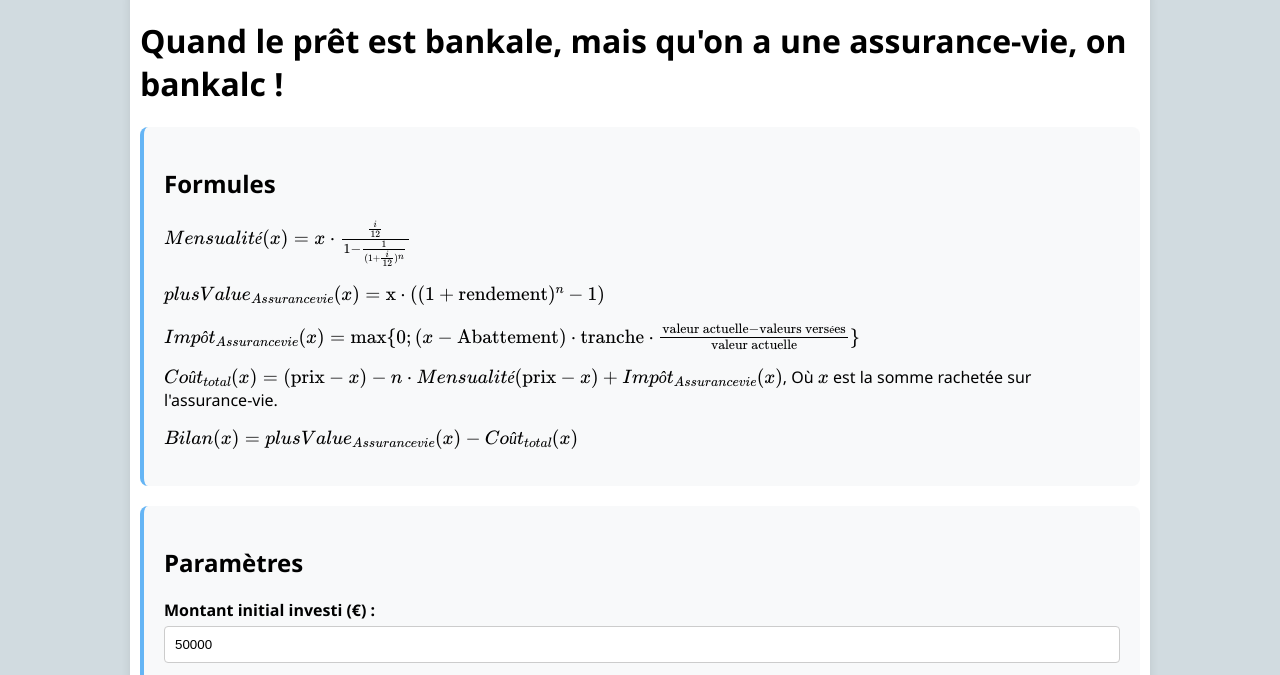
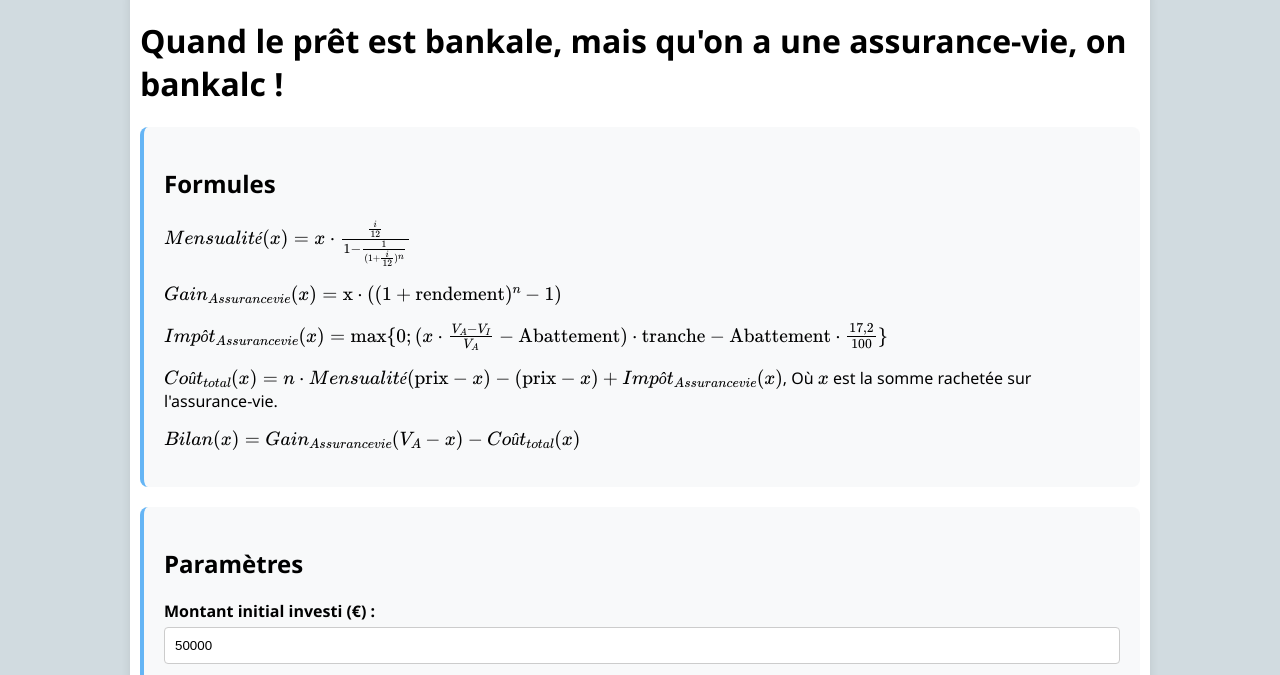
Before and after one commit to odysseu/bankalc, a plain HTML site: page index.html in a window 1280 px wide. Shown: the part 92-767 px from the top of the page. Drawn offline with nearby package versions, Linux system fonts and the light colour scheme.

Commit message:
Correction formules, mais pas des fonctions implémentées.

```diff
--- a/index.html
+++ b/index.html
@@ -39,10 +39,11 @@
         <div class="formula">
             <h2>Formules</h2>
             <p><span class="math">\( Mensualité(x) = x \cdot \frac{\frac{i}{12}}{1 - \frac{1}{(1 + \frac{i}{12})^{n}}} \)</span></p>
-            <p><span class="math">\( plus Value_{Assurance vie}(x) = \text{x} \cdot ((1 + \text{rendement})^{n} - 1) \)</span></p>
-            <p><span class="math">\( Impôt_{Assurance vie}(x) = \max\{0; (x - \text{Abattement}) \cdot \text{tranche} \cdot \frac{\text{valeur actuelle} - \text{valeurs versées}}{\text{valeur actuelle}}\} \)</span></p>
-            <p><span class="math">\( Coût_{total}(x) =  (\text{prix} - x) - n \cdot Mensualité(\text{prix} - x) + Impôt_{Assurance vie}(x) \)</span>, Où \( x \) est la somme rachetée sur l'assurance-vie.</p>
-            <p><span class="math">\( Bilan(x) = plus Value_{Assurance vie}(x) - Coût_{total}(x) \)</span></p>
+            <p><span class="math">\( Gain_{Assurance vie}(x) = \text{x} \cdot ((1 + \text{rendement})^{n} - 1) \)</span></p>
+            <!-- <p><span class="math">\( Impôt_{Assurance vie}(x) = \max\{0; (x - \text{Abattement}) \cdot \text{tranche} \cdot \frac{\text{valeur actuelle} - \text{valeurs versées}}{\text{valeur actuelle}}\} \)</span></p> -->
+            <p><span class="math">\( Impôt_{Assurance vie}(x) = \max\{0; (x \cdot \frac{V_{A} - V_{I}}{V_{A}} - \text{Abattement}) \cdot \text{tranche} - \text{Abattement} \cdot \frac{17,2}{100}\} \)</span></p>
+            <p><span class="math">\( Coût_{total}(x) = n \cdot Mensualité(\text{prix} - x) - (\text{prix} - x) + Impôt_{Assurance vie}(x) \)</span>, Où \( x \) est la somme rachetée sur l'assurance-vie.</p>
+            <p><span class="math">\( Bilan(x) = Gain_{Assurance vie}(V_{A} - x) - Coût_{total}(x) \)</span></p>
         </div>
         <div class="form-container">
             <h2>Paramètres</h2>
```
